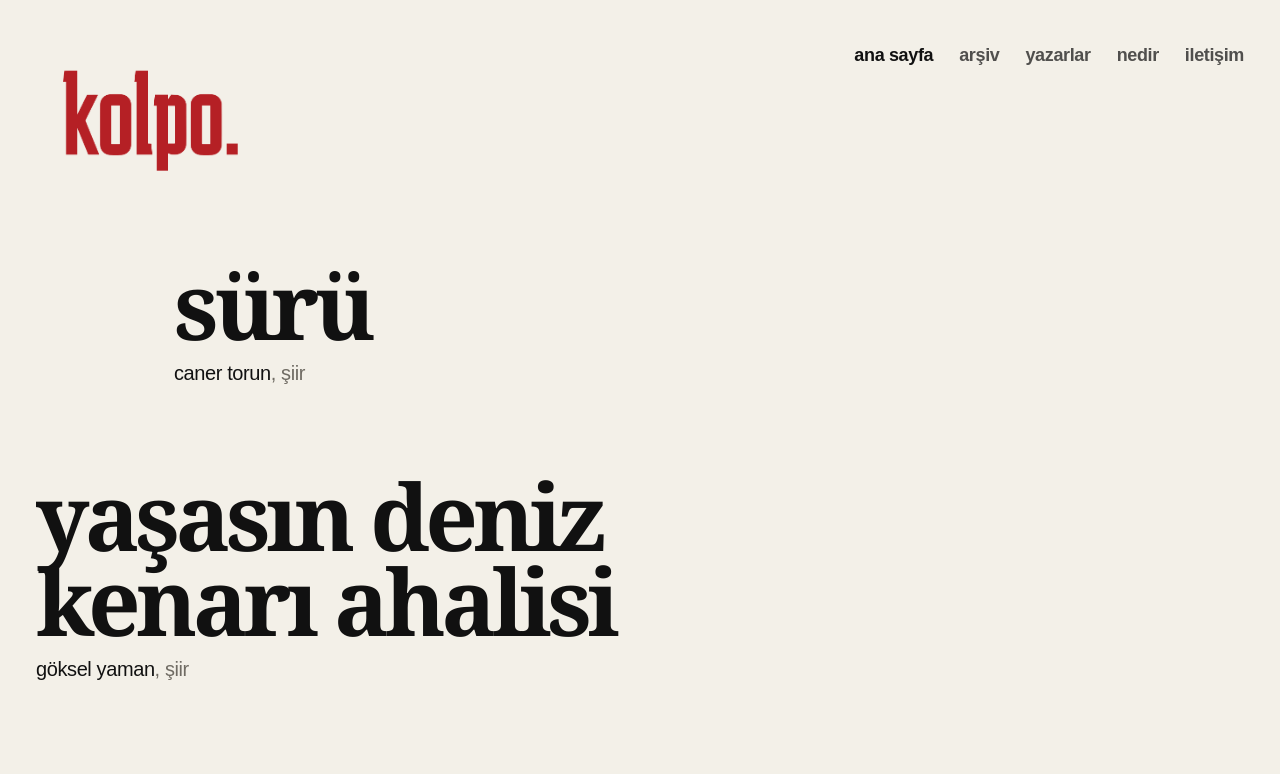
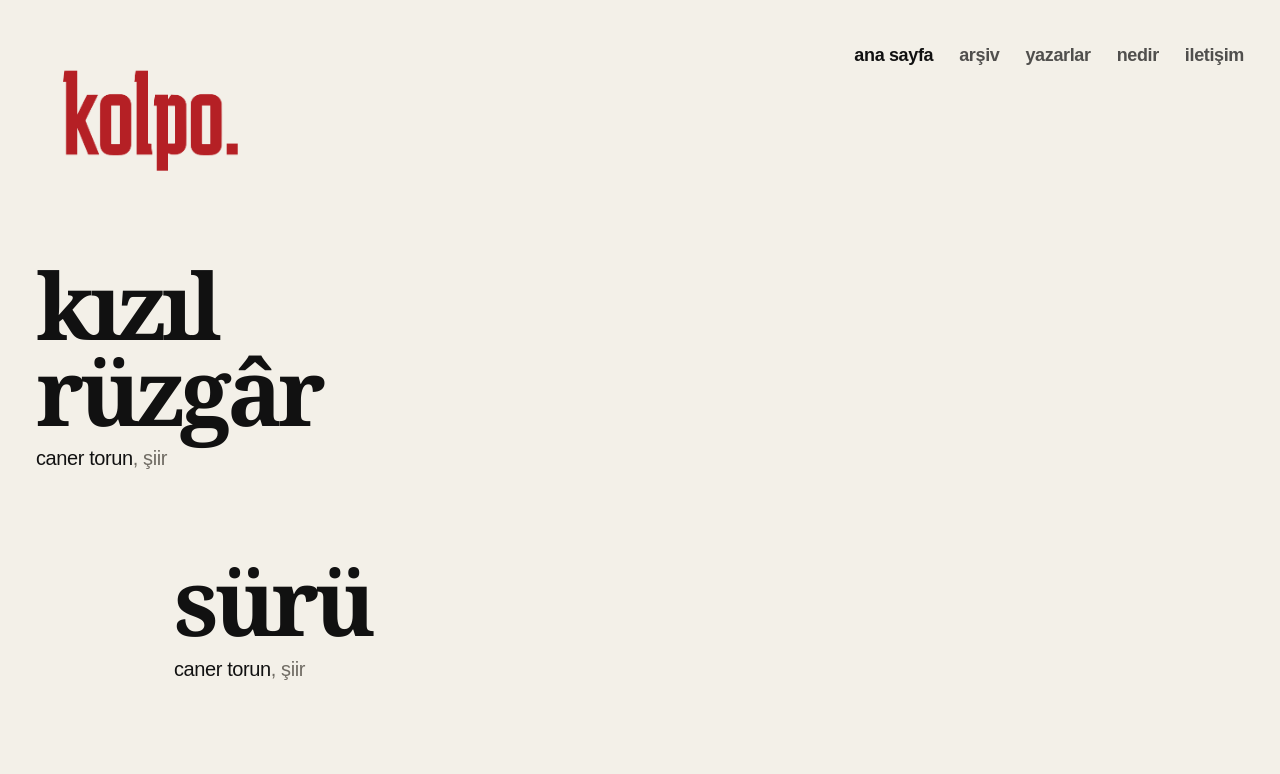
Before and after one commit to kolpomag/kolpo, a Next.js app: page / in a window 1280 px wide. Shown: the top 774 px of the page. Built offline with nearby package versions, Linux system fonts and the light colour scheme.

Commit message:
add kizil ruzgar by caner torun

```diff
--- a/src/app/arsiv/page.tsx
+++ b/src/app/arsiv/page.tsx
@@ -24,6 +24,12 @@ export default function ArsivPage() {
   };
 
   const entries: ArchiveEntry[] = [
+{
+  title: "kızıl rüzgâr",
+  href: "/siir/kizil-ruzgar",
+  authors: [{ name: "caner torun", href: "/yazar/caner-torun" }],
+  type: "şiir",
+},
     {
   title: "sürü",
   href: "/siir/suru",
--- a/src/app/page.tsx
+++ b/src/app/page.tsx
@@ -15,6 +15,15 @@ type HomeEntry = {
 };
 
 const entries: HomeEntry[] = [
+  {
+  title: "kızıl rüzgâr",
+  href: "/siir/kizil-ruzgar",
+  author: "caner torun",
+  authorHref: "/yazar/caner-torun",
+  type: "şiir",
+  className: "entry entry-a",
+  multiline: true,
+},
   {
   title: "sürü",
   href: "/siir/suru",
--- a/src/app/siir/[slug]/page.tsx
+++ b/src/app/siir/[slug]/page.tsx
@@ -26,6 +26,57 @@ type Poem = {
 };
 
 const poems: Record<string, Poem> = {
+  "kizil-ruzgar": {
+  title: "kızıl rüzgâr",
+  label: "şiir",
+  authors: [{ name: "caner torun", href: "/yazar/caner-torun" }],
+  body: [
+    {
+      kind: "stanza",
+      text:
+        "Yılların hesabı raks istiyor\n" +
+        "Aynada sima siliniyor\n" +
+        "Tamam yeter\n" +
+        "It’s all feigning away\n" +
+        "Ya da soluyor ne bileyim işte\n" +
+        "Sessiz olur musun",
+    },
+    {
+      kind: "stanza",
+      text:
+        "Artık söyle meramını ya da sus\n" +
+        "edebinle ebediyen\n" +
+        "Muzafferiyette yiten havari misin\n" +
+        "Sen ki özenilesi ve gericisin\n" +
+        "Bak yine susar davulun",
+    },
+    {
+      kind: "stanza",
+      text:
+        "Burada masal ehli yok\n" +
+        "Romanlılarsa hiç olmadı\n" +
+        "Bil ki bu ölmek sanatıdır",
+    },
+    {
+      kind: "stanza",
+      text:
+        "Dudaklar kıstırmış\n" +
+        "Kızıl rüzgâr bürünmüşüm\n" +
+        "Maktul kulenin tahtına\n" +
+        "Bir de güzel sırtımı vermişim\n" +
+        "Bu bir gömmek sanatıdır",
+    },
+    {
+      kind: "stanza",
+      text: "Konuş konuşabilirsen",
+    },
+  ],
+  more: [
+    { title: "sürü", href: "/siir/suru" },
+    { title: "gümrük", href: "/siir/gumruk" },
+    { title: "beton ormanda tarla faresi", href: "/siir/beton-ormanda-tarla-faresi" },
+  ],
+},
  "suru": {
   title: "sürü",
   label: "şiir",
--- a/src/app/yazar/[slug]/page.tsx
+++ b/src/app/yazar/[slug]/page.tsx
@@ -131,6 +131,7 @@ export default async function YazarPage({
   entries: [
     { title: "gümrük", href: "/siir/gumruk", type: "şiir" },
     { title: "sürü", href: "/siir/suru", type: "şiir" },
+    { title: "kızıl rüzgâr", href: "/siir/kizil-ruzgar", type: "şiir" },
   ],
 },
   };
```
